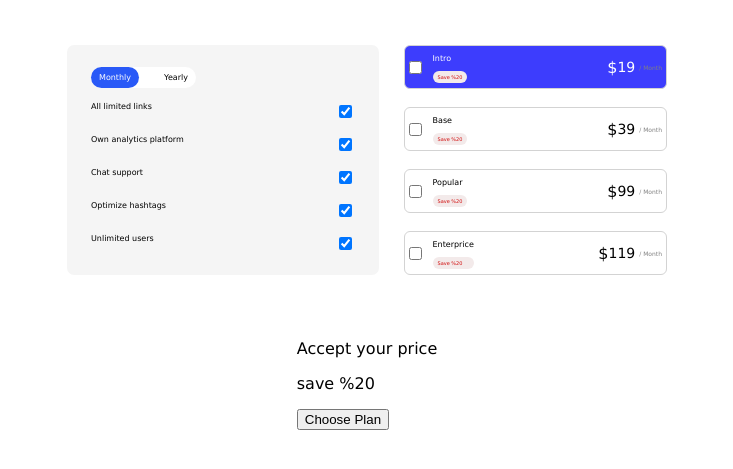
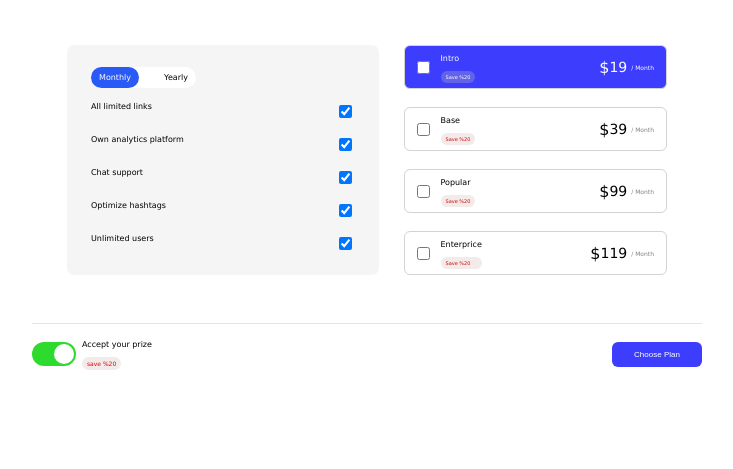
Before and after one commit to MeenaAlemiJalal/Simple-transparent-pricing, a plain HTML site: page index.html in a window 1280 px wide. Shown: the part 119-588 px from the top of the page, without its empty margins (273-1006 px from the left). Drawn offline with Linux system fonts and the light colour scheme.

Commit message:
footer desgin

```diff
--- a/css/main.scss
+++ b/css/main.scss
@@ -106,6 +106,7 @@ main{
   justify-content: space-between;
   border-radius: 6px;
   align-items: center;
+  padding: 0 8px;
 
 
 
@@ -168,4 +169,87 @@ main{
 .active{
   color: white;
   background-color: rgb(61, 61, 253);
+  .duration{
+    color:white;
+  }
+  .price-dis{
+    background-color: rgb(99, 99, 231);
+    color: white;
+  }
+
 }
+
+
+.footer{
+  display: flex;
+ justify-content:space-between;
+  width: 670px;
+  border-top: solid rgb(231, 227, 227) 1px;
+  /*border-bottom: none;
+  border-left:none;
+  border-right:none;*/
+  align-items: center;
+  padding-top: 8px;
+
+
+
+  .footer-btn {
+    font-size: 8px ;
+    height: 25px;
+    width: 90px;
+    background-color: rgb(61, 61, 253);
+    color: white;
+    border: none;
+    border-radius: 6px;
+  }
+
+}
+
+.switcher-parent-container{
+
+  width: 40px;
+  border-radius: 20px;
+  padding: 2px;
+  background-color:gray;
+  display: flex;
+
+  .switcher{
+   background-color: white;
+    height: 20px;
+    width: 20px;
+    border-radius: 50%;
+  }
+
+
+
+}
+
+.switcher-active{
+  background-color: rgb(45, 218, 45);
+  justify-content: flex-end;
+
+
+}
+
+.prize{
+  display: flex;
+  align-items: center;
+  justify-content: space-between;
+
+  width: 120px;
+
+  .footer-text{
+    font-size: 8px;
+
+  }
+
+  .footer-dis{
+    background-color: rgb(243, 234, 234);
+  border-radius: 16px;
+  color: rgb(209, 12, 12);
+  padding:  3px 5px;
+  font-size: 6px;
+  width: fit-content;
+  }
+
+}
--- a/index.html
+++ b/index.html
@@ -122,16 +122,18 @@
 
 <footer>
   <div class="footer">
-    <div class="switcher-parent-container">
+
+    <div class="prize">
+      <div class="switcher-parent-container switcher-active ">
       <div class="switcher">
-
       </div>
     </div>
     <div>
-      <p>Accept your price</p>
-      <p>save %20</p>
+      <p class="footer-text">Accept your prize</p>
+      <p class="footer-dis">save %20</p>
     </div>
-     <button>Choose Plan</button>
+    </div>
+     <button class="footer-btn">Choose Plan</button>
 
 </footer>
 
```
Also changed, not shown: css/main.css, 1 other file.
